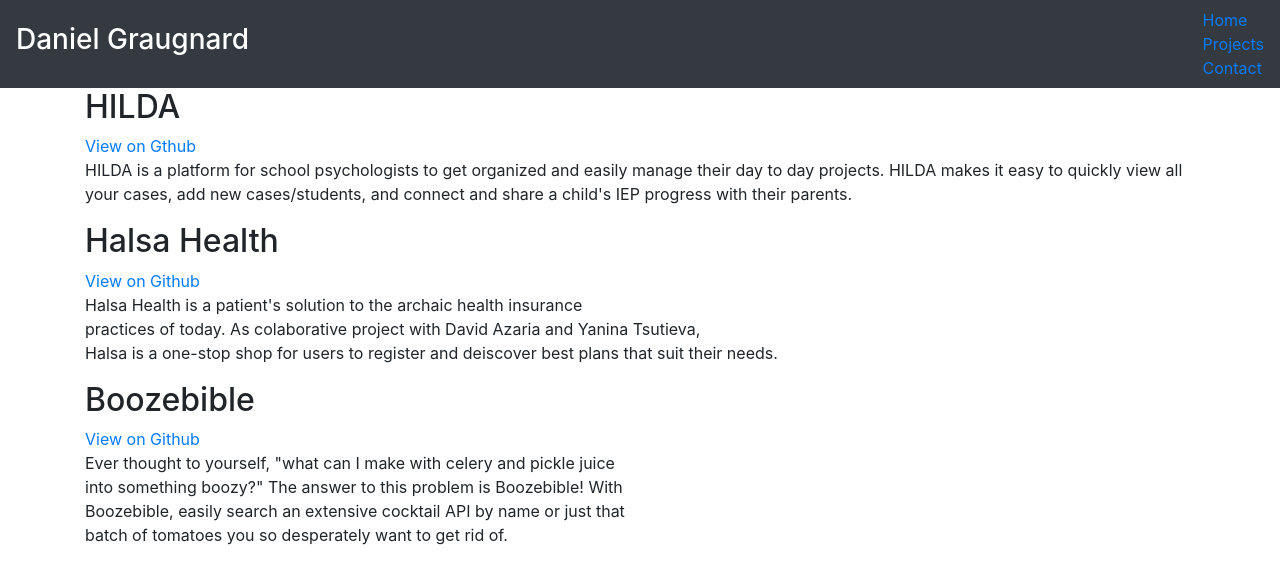
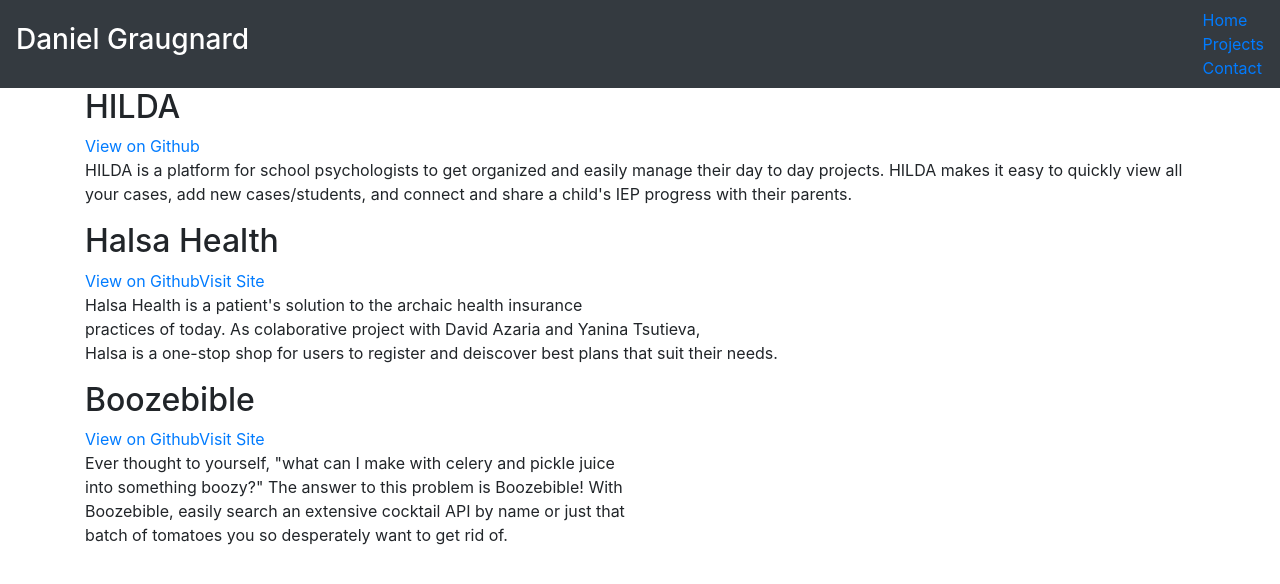
Before and after one commit to dan11218/danny_portfolio, a React (Create React App) app: page /Projects in a window 1280 px wide. Shown: the top 584 px of the page. Built offline with nearby package versions, Linux system fonts and the light colour scheme.

Commit message:
adds Boozebible heroku link

```diff
--- a/src/components/Projects.js
+++ b/src/components/Projects.js
@@ -5,7 +5,7 @@
 		<div className='projects'>
 			<div className='container'>
 				<h2>HILDA</h2>
-				<a href='https://git.generalassemb.ly/dan11218-GA/project_4'>View on Gthub</a>
+				<a href='https://git.generalassemb.ly/dan11218-GA/project_4'>View on Github</a>
 				<p>HILDA is a platform for school psychologists to get organized and easily
 					manage their day to day projects. HILDA makes it easy to quickly view all
 					your cases, add new cases/students, and connect and share a child's IEP
@@ -14,6 +14,7 @@
 			<div className='container'>
 				<h2>Halsa Health</h2>
 				<a href='https://git.generalassemb.ly/Halsa/project-3'>View on Github</a>
+				<a href='https://halsa.herokuapp.com/'>Visit Site</a>
 				<p>Halsa Health is a patient's solution to the archaic health insurance <br />
 					practices of today. As colaborative project with David Azaria and Yanina Tsutieva, <br />
 					Halsa is a one-stop shop for users to register and deiscover best plans that suit their needs. </p>
@@ -21,6 +22,7 @@
 			<div className='container'>
 				<h2>Boozebible</h2>
 				<a href='https://git.generalassemb.ly/Halsa/project-3'>View on Github</a>
+				<a href='https://boozebible.herokuapp.com/'>Visit Site</a>
 				<p>Ever thought to yourself, "what can I make with celery and pickle juice <br />
 					into something boozy?" The answer to this problem is Boozebible! With <br />
 					Boozebible, easily search an extensive cocktail API by name or just that <br />
```
